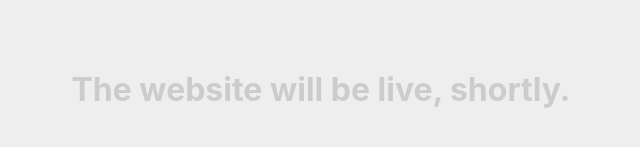
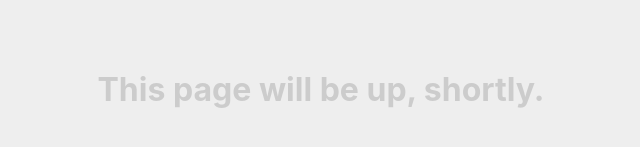
Before and after one commit to niiischall/crypto-base-landing-page, a Next.js app: page / in a window 1280 px wide. Shown: the part 311-458 px from the top of the page, without its empty margins (319-959 px from the left). Built offline with nearby package versions, Linux system fonts and the light colour scheme.

Commit message:
Adding link to privacy policy.

```diff
--- a/pages/index.tsx
+++ b/pages/index.tsx
@@ -17,7 +17,7 @@ export const Home: NextPage = () => {
         <link rel="icon" href="/favicon.ico" />
       </Head>
       <main className={styles.main}>
-        <h1>The website will be live, shortly.</h1>
+        <h1>This page will be up, shortly.</h1>
       </main>
     </div>
   );
```
Also changed, not shown: pages/privacy.tsx (+6 -1 lines).
